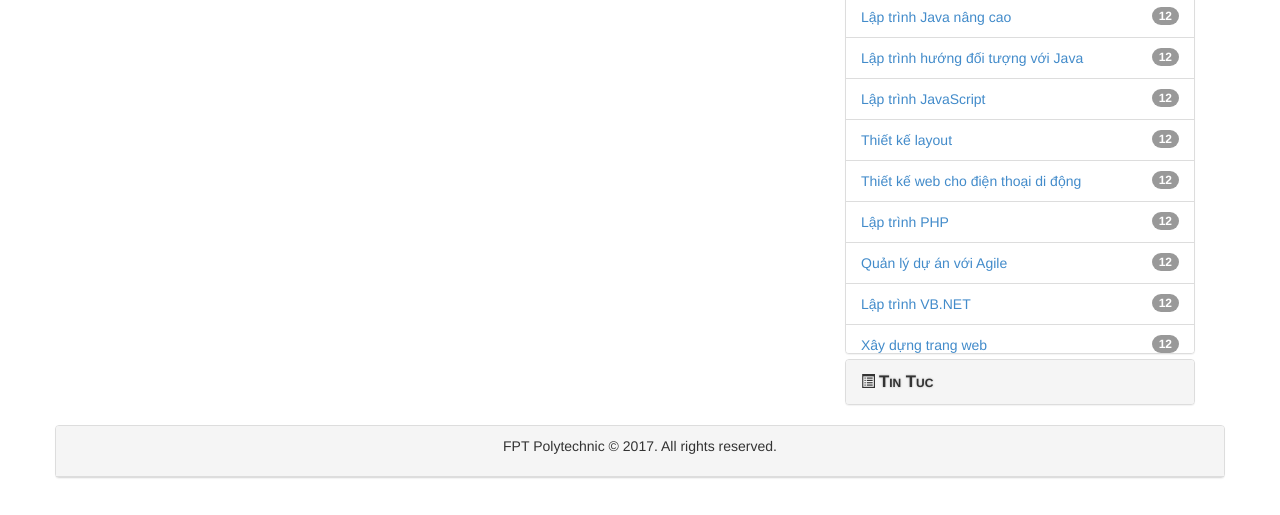
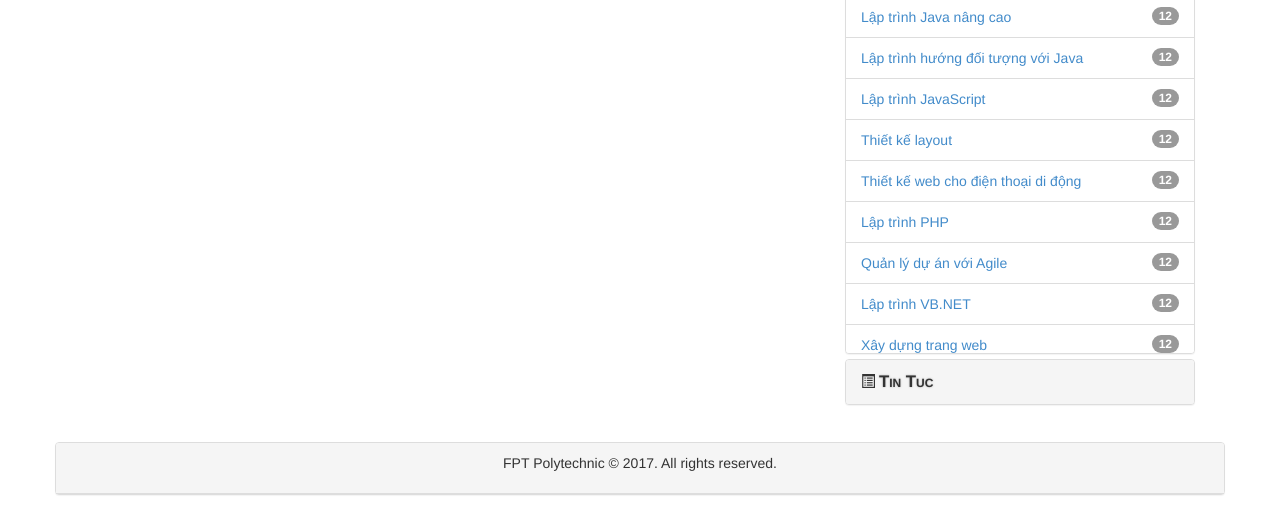
Before and after one commit to hcoonehx95/FE_FR, a plain HTML site: page index.html in a window 1280 px wide. Shown: the part 857-1372 px from the top of the page. Drawn offline with Linux system fonts and the light colour scheme.

Commit message:
edit index.html

```diff
--- a/index.html
+++ b/index.html
@@ -170,7 +170,7 @@
     <div ng-view></div>
 
   </div>
-  <footer style="padding: 0;" class="panel panel-default container">
+  <footer style="padding: 0; margin-top: 17px ;" class="panel panel-default container">
     <div class="panel-heading text-center">
       <p>FPT Polytechnic &copy; 2017. All rights reserved.</p>
     </div>
```
